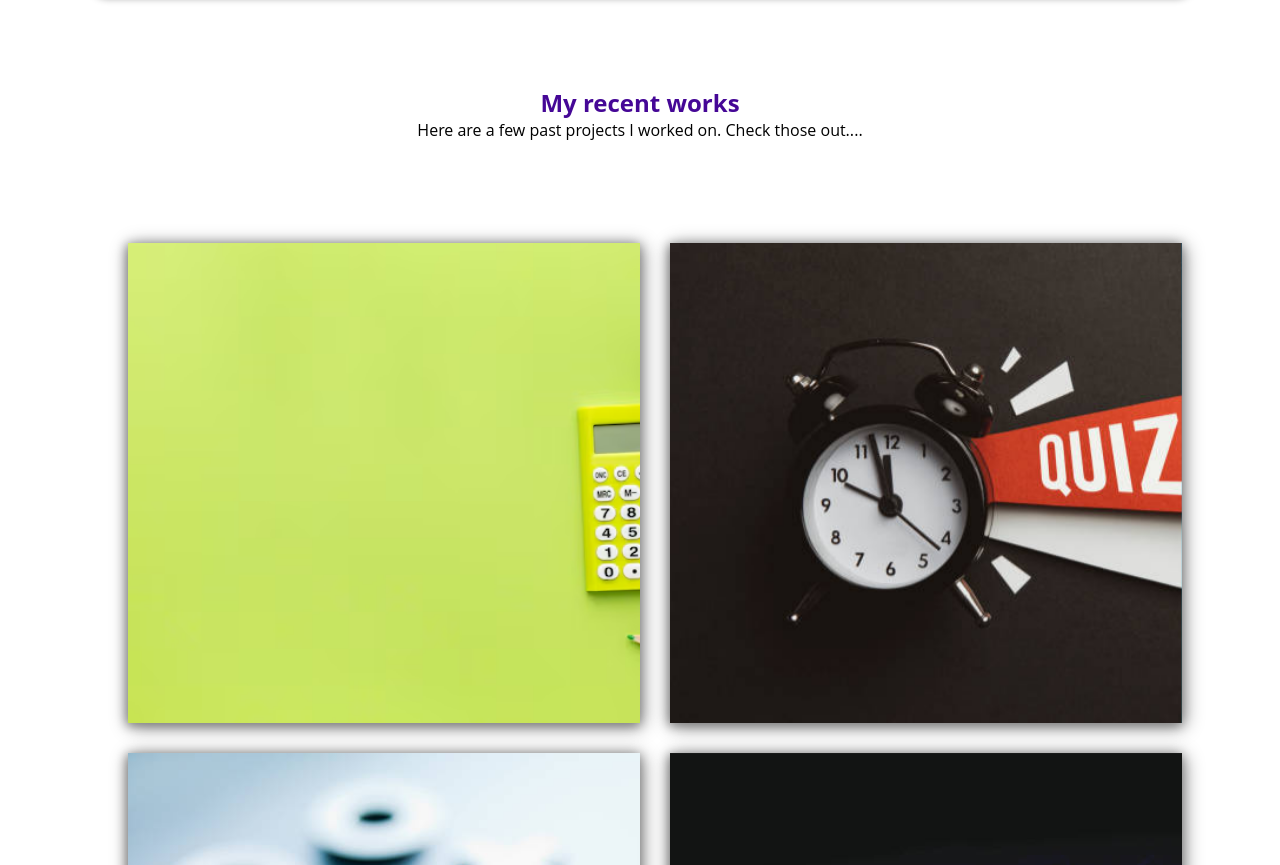
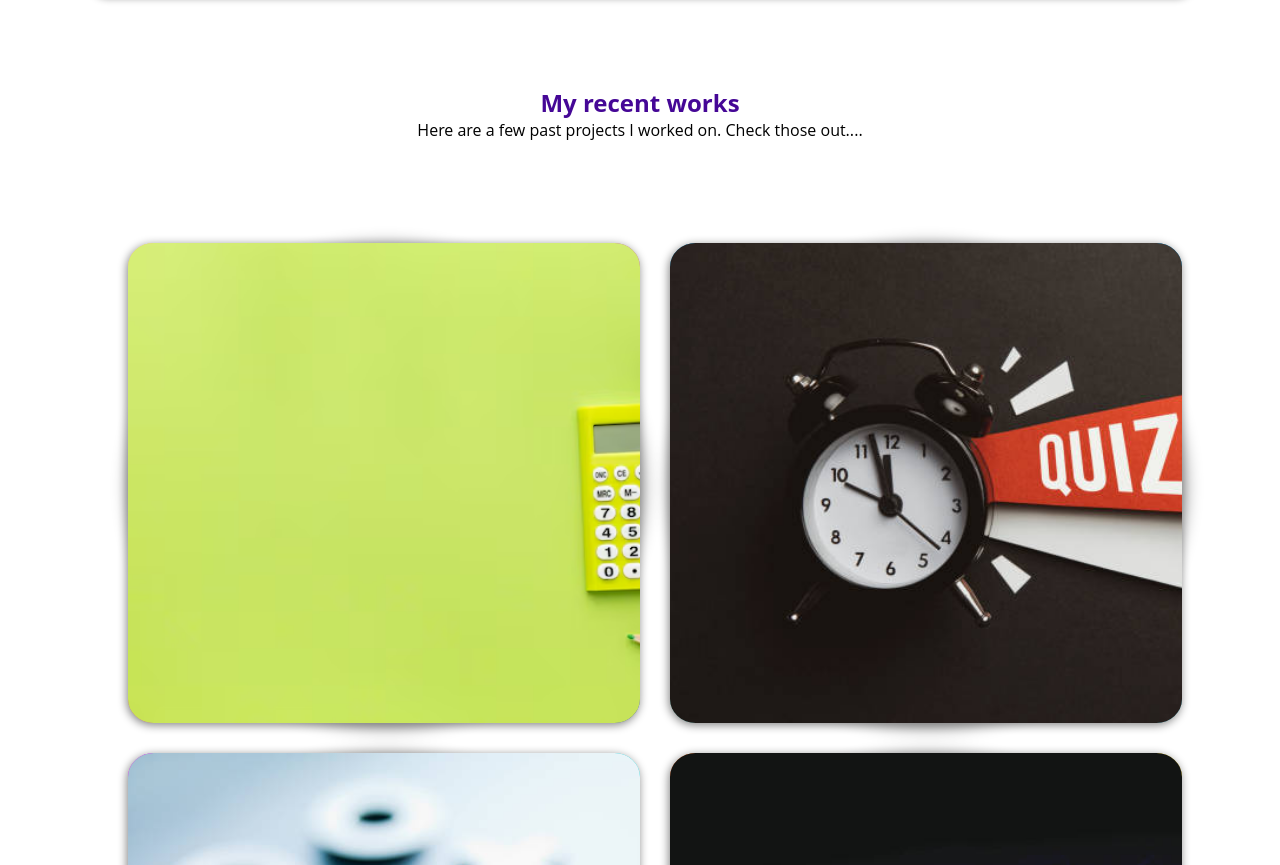
Before and after one commit to dibyajit1234/portfolio, a plain HTML site: page index.html in a window 1280 px wide. Shown: the part 1889-2754 px from the top of the page. Drawn offline with Linux system fonts and the light colour scheme; a web font is replaced by a local one.

Commit message:
Update style.css

```diff
--- a/style.css
+++ b/style.css
@@ -217,6 +217,7 @@ input:checked + #heading{
     box-shadow: 2px 3px 18px gray;
     transform-style: preserve-3d;
     transition: 1s;
+    border-radius: 50%;
 }
 .devision:hover{
     transform: rotateY(180deg);
@@ -242,6 +243,7 @@ input:checked + #heading{
  .front,.back{
     height: 100%;
     /* border: 2px solid blue; */
+    border-radius: 5%;
     width: 100%;
     position: absolute;
     background-size: cover;
```
